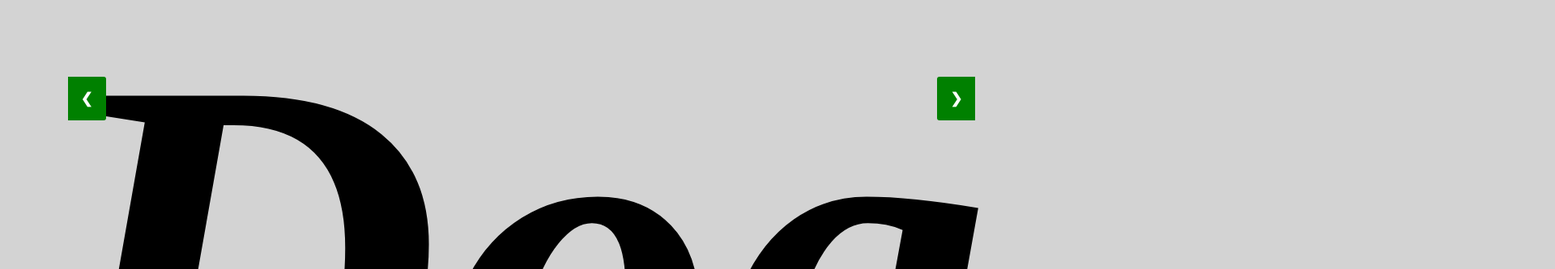
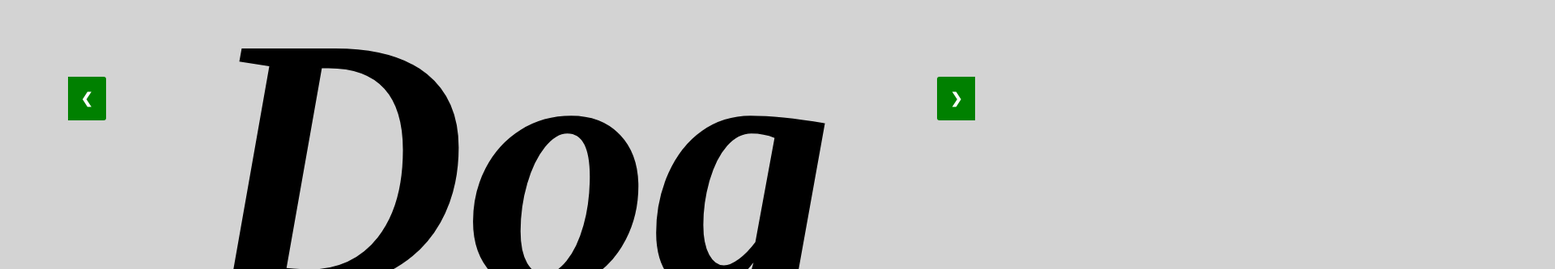
Before and after one commit to k1N5/Dogweb, a plain HTML site: page index.html in a window 1280 px wide. Shown: the part 283-616 px from the top of the page at 81% size, 1920 px wide, since content can reach past the window. Drawn offline with Linux system fonts and the light colour scheme.

Commit message:
Update index.html

```diff
--- a/index.html
+++ b/index.html
@@ -11,7 +11,7 @@
     </head>
     <body>
      <center>
-        <h1 style="margin-top: 6cm;font-size: 18cm;font-family: 'Times New Roman', Times, serif;"><b><i>Dog Yard!!!</i></b></h1>
+        <h1 style="margin-top: 6cm;font-size: 12cm;font-family: 'Times New Roman', Times, serif;"><b><i>Dog Yard!!!</i></b></h1>
 
         <!-- Slideshow container -->
 <div class="slideshow-container"style="margin-top: 6cm;">
```
